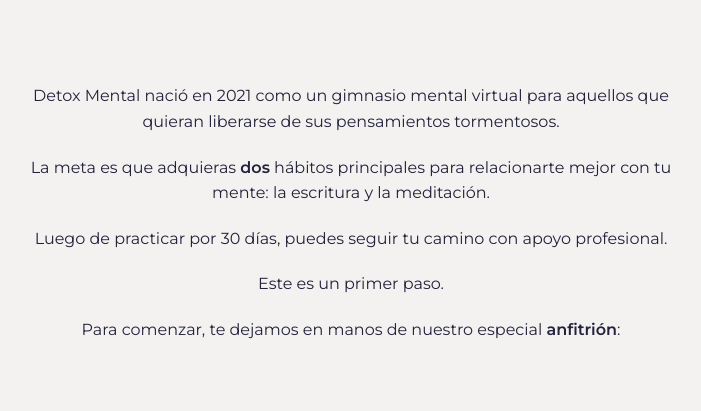
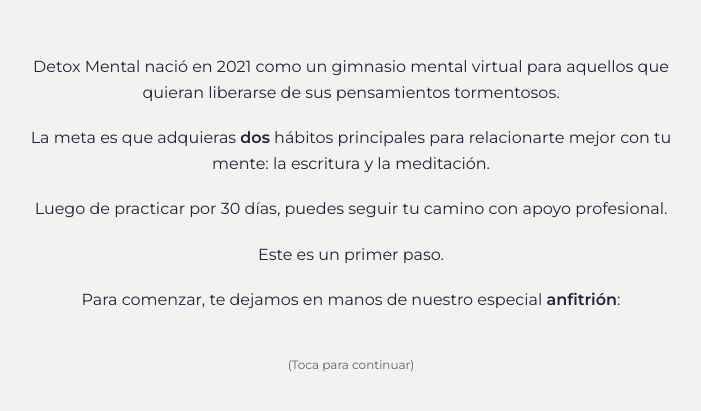
Before and after one commit to alejandroluisacosta/detox-mental-2.0, a React (Vite) app in the folder frontend/: page /onboarding in a window 1280 px wide. Shown: the part 187-598 px from the top of the page, without its empty margins (289-990 px from the left). Built offline with nearby package versions, Linux system fonts and the light colour scheme; no server answers.

Commit message:
add: posibility to skip onboarding intent screen with click

```diff
--- a/frontend/src/Pages/Onboarding/Onboarding.css
+++ b/frontend/src/Pages/Onboarding/Onboarding.css
@@ -20,6 +20,7 @@
 
 .intro-screen--onboarding-intent {
   display: flex;
+  flex-direction: column;
   justify-content: center;
   align-items: center;
   height: 100vh;
@@ -28,6 +29,13 @@
   background: var(--background);
   color: var(--text);
   animation: fadeInOutOnboardingIntent 14s ease forwards;
+  cursor: pointer;
+}
+
+.intro-screen--onboarding-intent .intro-screen__tap-hint {
+  font-size: 12px;
+  opacity: 0.7;
+  margin-top: 1.5rem;
 }
 
 .intro-screen__text {
@@ -35,6 +43,7 @@
   font-size: 1rem;
   line-height: 1.6;
   text-align: center;
+  margin-bottom: 20px;
 }
 
 .intro-screen__text p {
--- a/frontend/src/Pages/Onboarding/OnboardingWrapper.jsx
+++ b/frontend/src/Pages/Onboarding/OnboardingWrapper.jsx
@@ -1,4 +1,4 @@
-import { useEffect, useState } from "react";
+import { useEffect, useRef, useState } from "react";
 import Onboarding from "./Onboarding";
 
 export default function OnboardingWrapper() {
@@ -6,6 +6,8 @@
     localStorage.getItem('onboardingRevealed') === null ? 'initial' : 'complete'
   );
   const [fadeIn, setFadeIn] = useState(false);
+  const timeoutsRef = useRef({});
+  const hasAdvancedRef = useRef(false);
 
   useEffect(() => {
     // If already revealed, skip intro animations
@@ -24,12 +26,31 @@
       localStorage.setItem("onboardingRevealed", "true");
     }, 23000); // 3 + 14 + 6
 
+    timeoutsRef.current = { t1, t2, t3 };
+
     return () => {
-      clearTimeout(t1);
-      clearTimeout(t2);
-      clearTimeout(t3);
+      Object.values(timeoutsRef.current).filter(Boolean).forEach(clearTimeout);
     };
   }, []);
+
+  function handleIntentClick() {
+    if (hasAdvancedRef.current) return;
+    hasAdvancedRef.current = true;
+
+    const { t2, t3 } = timeoutsRef.current;
+    if (t2) clearTimeout(t2);
+    if (t3) clearTimeout(t3);
+    timeoutsRef.current.t2 = null;
+    timeoutsRef.current.t3 = null;
+
+    setIntroState('tales');
+
+    const tComplete = setTimeout(() => {
+      setIntroState('complete');
+      localStorage.setItem("onboardingRevealed", "true");
+    }, 6000);
+    timeoutsRef.current.tComplete = tComplete;
+  }
 
   useEffect(() => {
     if (introState === 'complete') {
@@ -48,7 +69,7 @@
 
   if (introState === 'onboarding-intent') {
     return (
-      <div className="intro-screen--onboarding-intent">
+      <div className="intro-screen--onboarding-intent" onClick={handleIntentClick}>
         <div className="intro-screen__text">
           <p>Detox Mental nació en 2021 como un gimnasio mental virtual para aquellos que quieran liberarse de sus pensamientos tormentosos.</p>
           <p>La meta es que adquieras <strong>dos</strong> hábitos principales para relacionarte mejor con tu mente: la escritura y la meditación.</p>
@@ -56,6 +77,7 @@
           <p>Este es un primer paso.</p>
           <p>Para comenzar, te dejamos en manos de nuestro especial <strong>anfitrión</strong>:</p>
         </div>
+        <p className="intro-screen__tap-hint">(Toca para continuar)</p>
       </div>
     );
   }
```
